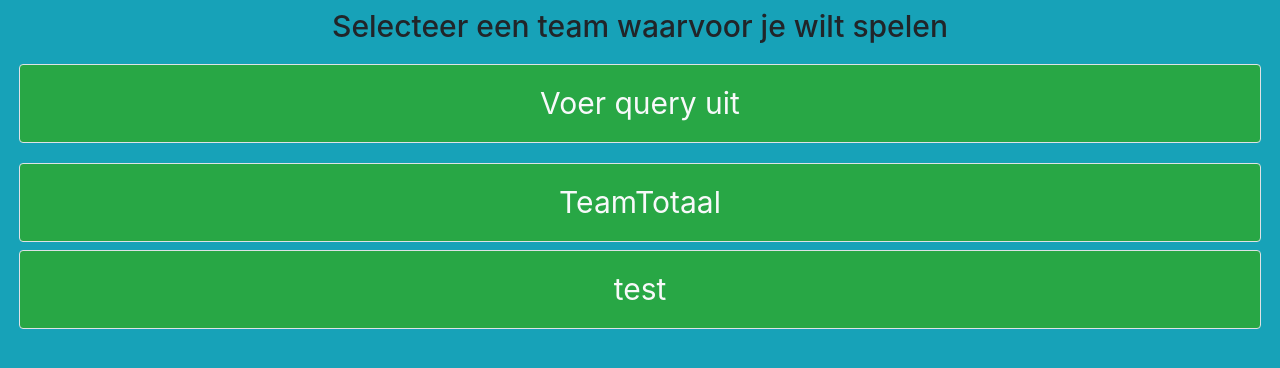
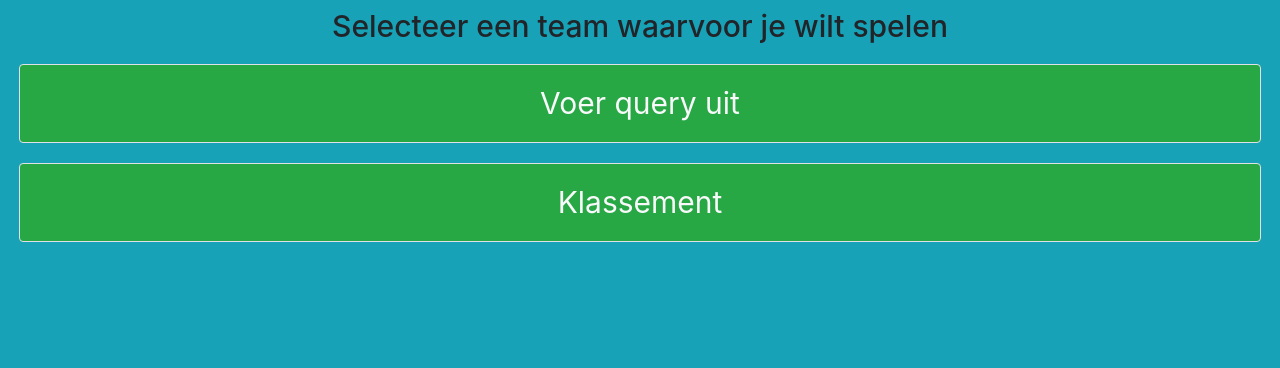
Before and after one commit to HecticKaluha/golf, a plain HTML site: page index.html in a window 1280 px wide. Drawn offline with nearby package versions, Linux system fonts and the light colour scheme; some packages are replaced by stand-ins of ours; no server answers; a script that the page names is missing.

Commit message:
klassement
begonnen....

```diff
--- a/index.html
+++ b/index.html
@@ -135,11 +135,11 @@
         <div class="col-12">
             <div class="m-1 mb-3">
                 <button id="queryButton" class="btn btn-success border btn-block text-light p-2 p-sm-3 bigger-text"
-                        onclick="testQuery2(q3)">TeamTotaal
+                        onclick="klassement()">Klassement
                 </button>
-                <button id="queryButton" class="btn btn-success border btn-block text-light p-2 p-sm-3 bigger-text"
+<!--                 <button id="queryButton" class="btn btn-success border btn-block text-light p-2 p-sm-3 bigger-text"
                         onclick="testQuery2(q4)">test
-                </button>
+                </button> -->
           </div>
         </div>
     </div>
--- a/js/script.js
+++ b/js/script.js
@@ -411,9 +411,9 @@ function testQuery() {
     renderTable(dbResult, 'query1');
 }
 
-function testQuery2(q) {
+function klassement() {
     //vul hier je query in, wanneer je op de knop klikt zal het resultaat zichtbaar worden op het scherm
-    var query = q;
+    var query = "select distinct team from scores";
     var dbResult = executeQuery(query);
     //deze regels mogen weg zodra de testquery knop uit de app gehaald wordt.
     message.style.display = `none`;
@@ -422,7 +422,7 @@ function testQuery2(q) {
   dbResult.forEach(function(teamId){
     console.log(teamId);
 
-    var teamResult = executeQuery('select * from scores where team = '+teamId);
+    var teamResult = executeQuery('select team,sum(score) as totaal from scores where team = '+teamId['team']);
     console.log(teamResult);
 
     renderTable(teamResult, teamId.id); // klassenement is id van div toch?
```
